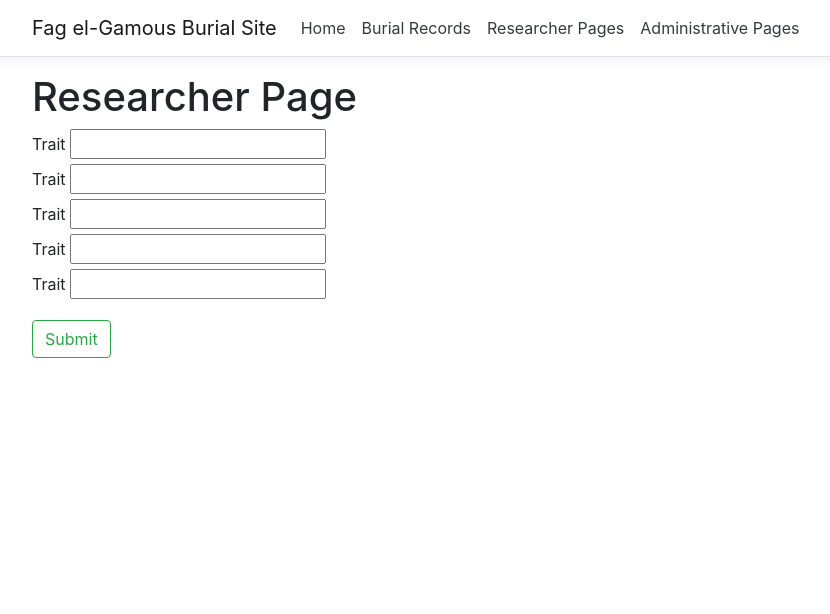
After one commit to Tysmithyyy/Fag-el-Gamous, an ASP.NET Core app: template Views/Home/Add_Edit.cshtml in a window 1280 px wide. The commit adds this page. Shown: the top 614 px of the page, without its empty margins (53-883 px from the left). Run offline with ASP.NET Core 8, Linux system fonts and the light colour scheme; the template is opened without the code that fills it, so the values that code supplies are empty.

Commit message:
Started add/edit functionality/navigation

```diff
--- /dev/null
+++ b/Views/Home/Add_Edit.cshtml
@@ -0,0 +1,33 @@
+<h1>Researcher Page</h1>
+
+<form asp-action="AddBurialForm" method="post">
+    <div>
+        <label>Trait</label>
+        <input />
+    </div>
+
+    <div>
+        <label>Trait</label>
+        <input />
+    </div>
+
+    <div>
+        <label>Trait</label>
+        <input />
+    </div>
+
+    <div>
+        <label>Trait</label>
+        <input />
+    </div>
+
+    <div>
+        <label>Trait</label>
+        <input />
+    </div>
+
+    <div asp-validation-summary="All"></div>
+
+    <button class="btn btn-outline-success my-2 my-sm-0" type="submit">Submit</button>
+
+</form>
--- a/Views/Home/BurialRecords.cshtml
+++ b/Views/Home/BurialRecords.cshtml
@@ -10,6 +10,8 @@
     <form class="form-inline">
         <input class="form-control mr-sm-2" type="search" placeholder="Search" aria-label="Search">
         <button class="btn btn-outline-success my-2 my-sm-0" type="submit">Search</button>
+        <br />
+        <button class="btn btn-outline-success">@Html.ActionLink("Add", "Add", "Home")</button>
     </form>
 </nav>
 
@@ -17,6 +19,8 @@
         <thead class="thead-dark">
             <tr>
                 <th>Burial ID</th>
+                <th>Col</th>
+                <th>Col</th>
                 <th>Col</th>
                 <th>Col</th>
                 <th>Col</th>
@@ -29,6 +33,8 @@
                 <td>Row</td>
                 <td>Row</td>
                 <td>Row</td>
+                <td><button class="btn btn-outline-success my-2 my-sm-0">@Html.ActionLink("Edit", "Edit", "Home")</button></td>
+                <td><button class="btn btn-outline-success my-2 my-sm-0">@Html.ActionLink("Delete", "Delete", "Home")</button></td>
             </tr>
             }
 
--- a/Views/Home/ResearcherPage.cshtml
+++ /dev/null
@@ -1,3 +0,0 @@
-<h1>Researcher Page</h1>
-
-<p>on this page, logged in users can edit or add burial records</p>
```
Also changed, not shown: Controllers/HomeController.cs (+6 -1 lines), Views/Home/AdminPage.cshtml (line endings or trailing spaces). Lines whose indentation alone changed are shown as unchanged.
